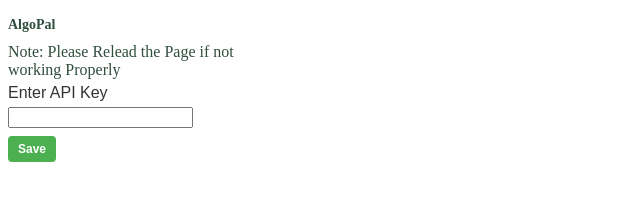
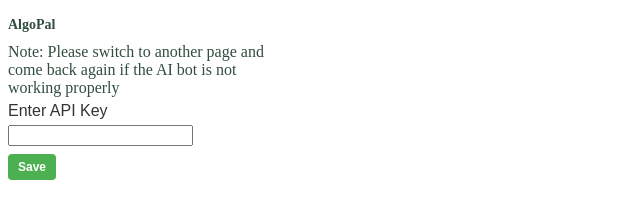
Before and after one commit to Tarun15082003/chrome_extension, a browser extension: page index.html in a window 1280 px wide. Shown: the whole page, without its empty margins (0-640 px from the left). Drawn offline with Linux system fonts and the light colour scheme.

Commit message:
Error handling

```diff
--- a/index.html
+++ b/index.html
@@ -9,7 +9,10 @@
   <body class="container">
     <div class="container">
       <h1 class="title">AlgoPal</h1>
-      <div>Note: Please Relead the Page if not working Properly</div>
+      <div>
+        Note: Please switch to another page and come back again if the AI bot is
+        not working properly
+      </div>
       <div class="api-field" id="api-field"></div>
     </div>
     <script src="popup.js"></script>
```
